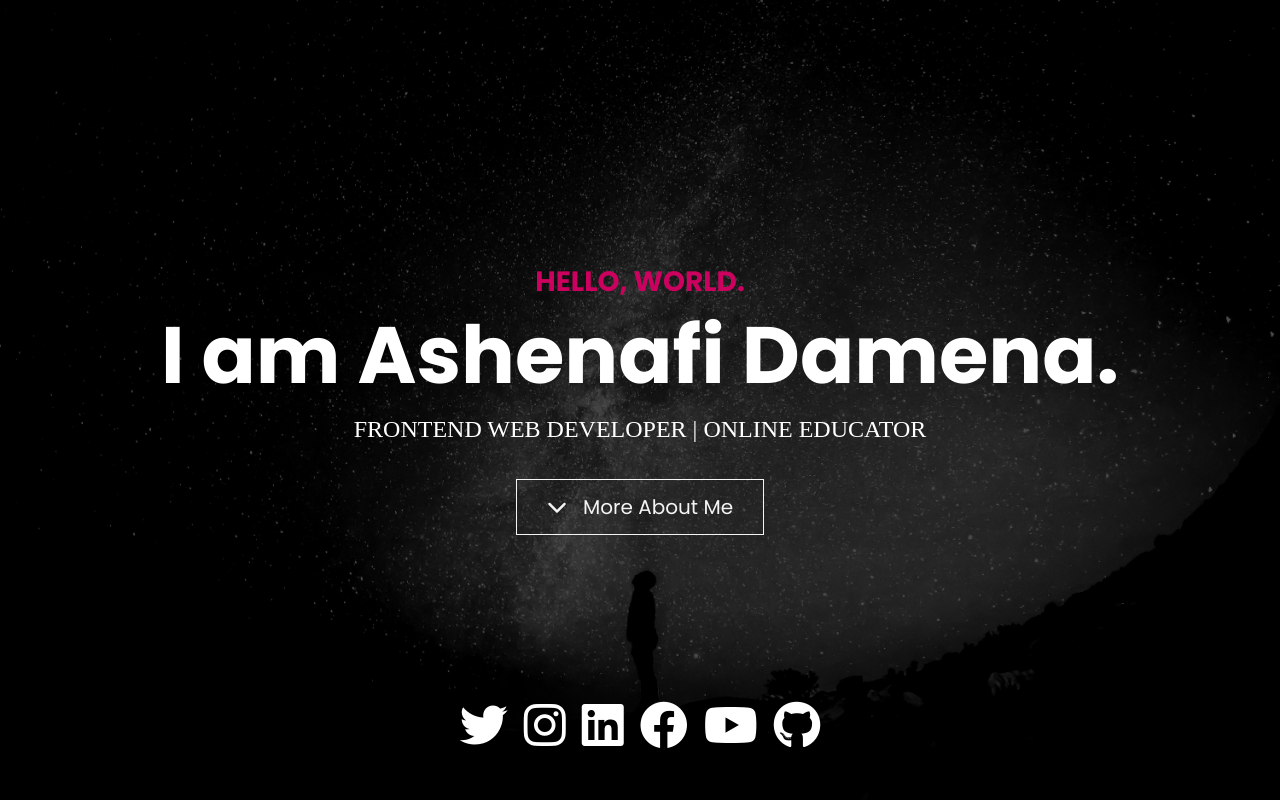
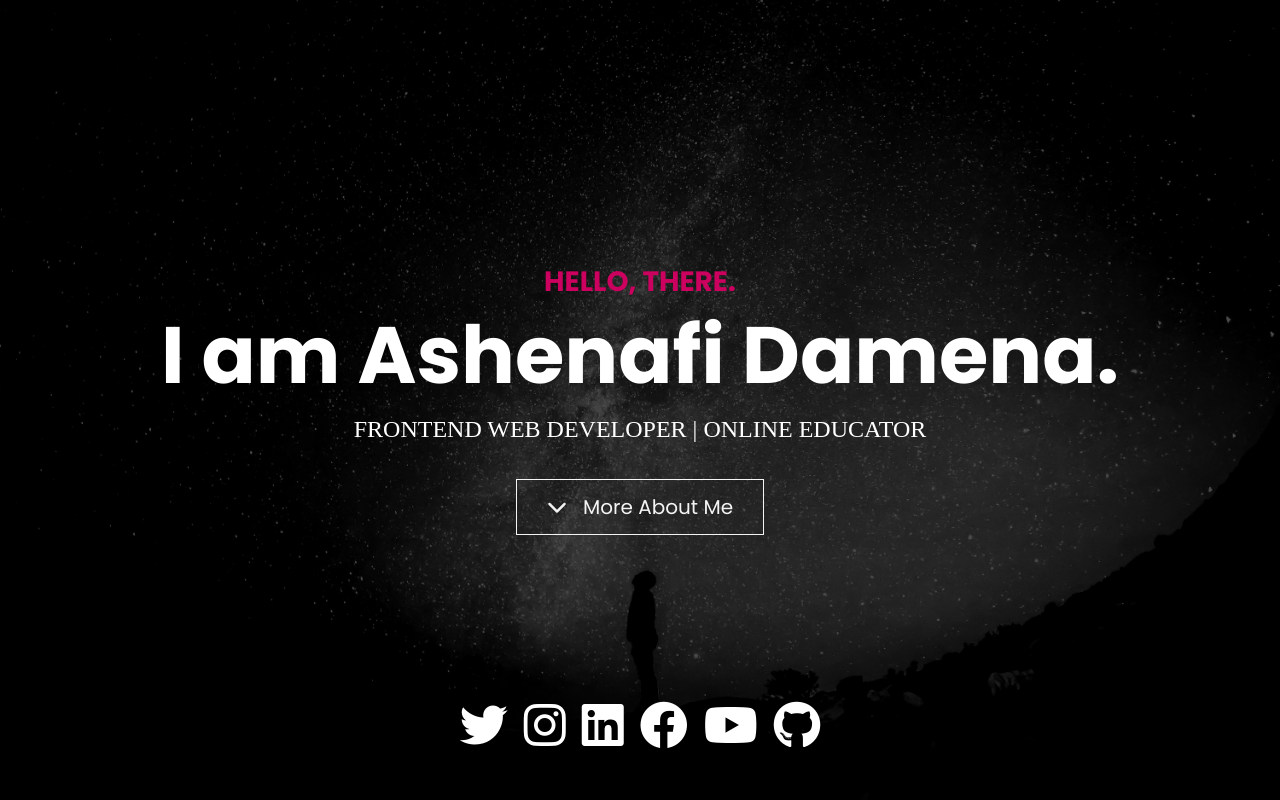
Before and after one commit to Winner-yo/my_portfolio, a website: page index.html in a window 1280 px wide. Shown: the top 800 px of the page. Drawn offline with Linux system fonts and the light colour scheme.

Commit message:
portfolio

```diff
--- a/index.html
+++ b/index.html
@@ -16,14 +16,14 @@
     <link rel="stylesheet" href="css/bootstrap.css" />
     <link rel="stylesheet" href="css/lightbox.min.css" />
     <link rel="stylesheet" href="css/styles.css" />
-    <title>Winner | Web Developer</title>
+    <title>Winner | Web Developer </title>
   </head>
   <body>
     <header class="header vh-100 text-center position-relative">
       <div
         class="text-container position-relative d-flex flex-column justify-content-center align-items-center h-100"
       >
-        <h5 class="text-primary fs-3 fw-bold text-uppercase">Hello, World.</h5>
+        <h5 class="text-primary fs-3 fw-bold text-uppercase">Hello, There.</h5>
         <h1 id="typing-text" class="display-1 fw-bold text-white"></h1>
 
         <p class="roles text-white text-uppercase fs-4">
```
Also changed, not shown: 1 other file.
